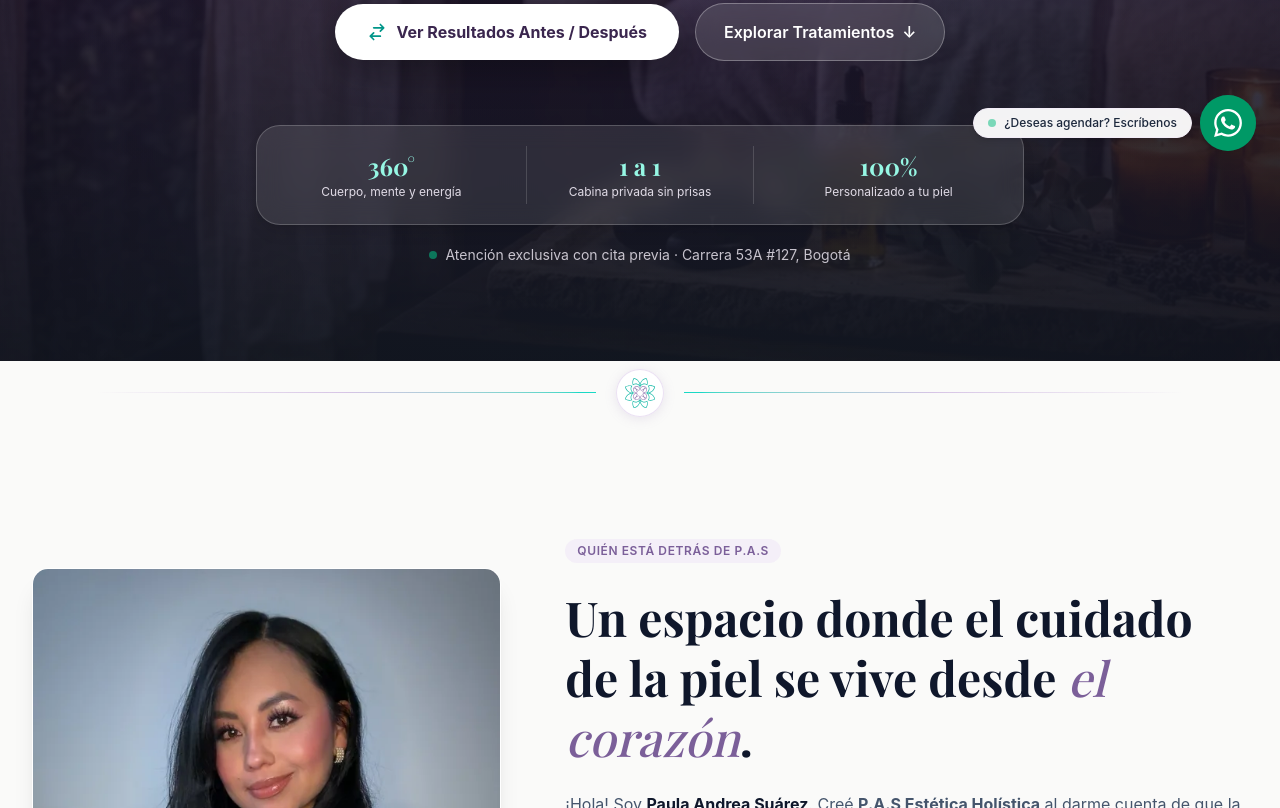
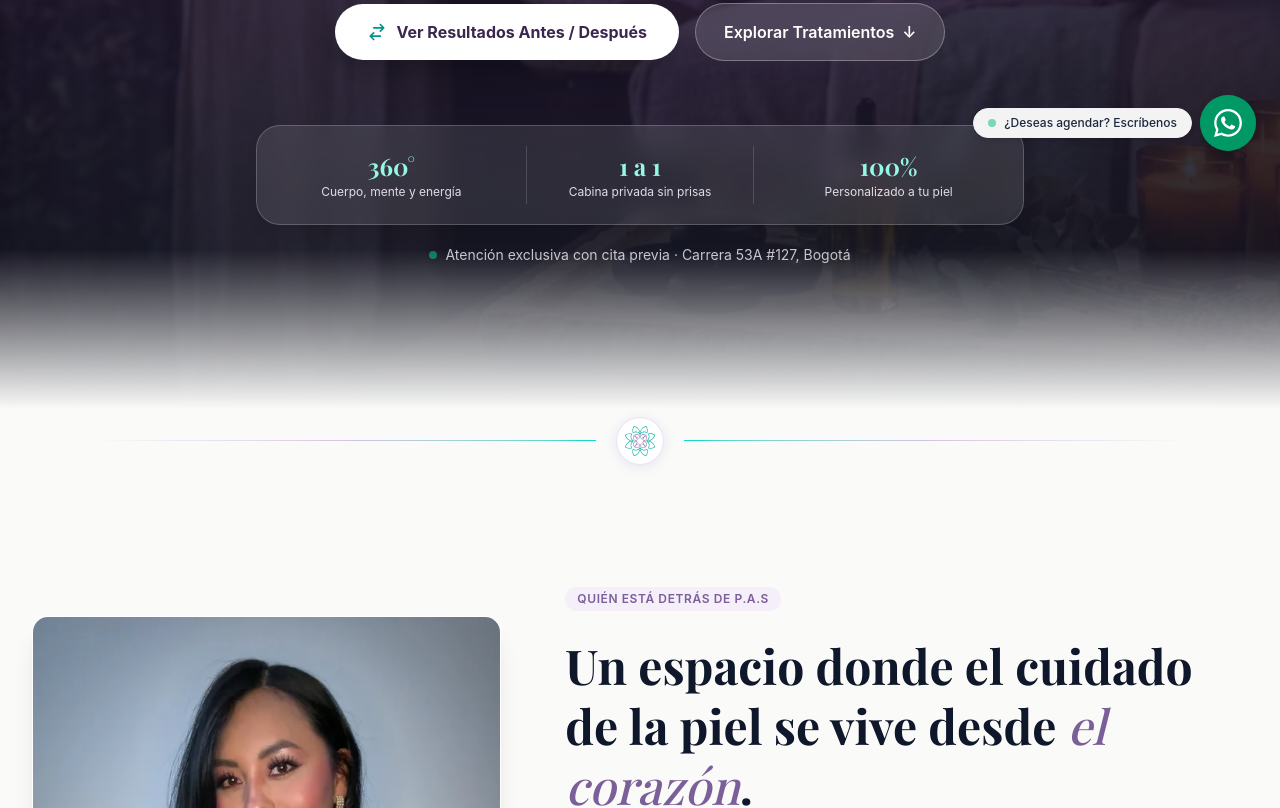
Before and after one commit to juliancardona07/PAS-Estetica, an Astro site: page / in a window 1280 px wide. Shown: the part 625-1433 px from the top of the page. Built offline with nearby package versions, Linux system fonts and the light colour scheme; Astro itself is replaced by a stand-in of ours; a web font is replaced by a local one.

Commit message:
style: add smooth bottom gradient dissolve from full-bleed hero into AboutSection

```diff
--- a/src/components/Hero.astro
+++ b/src/components/Hero.astro
@@ -31,7 +31,7 @@ const whatsappFacialUrl = whatsappBase + encodeURIComponent("¡Hola Paula! Vi lo
   ></div>
 
   <!-- LAYER 3: Centered Editorial Content -->
-  <div class="relative z-10 w-full max-w-5xl mx-auto px-4 sm:px-6 lg:px-8 py-16 sm:py-24 text-center flex flex-col items-center">
+  <div class="relative z-10 w-full max-w-5xl mx-auto px-4 sm:px-6 lg:px-8 pt-16 pb-28 sm:pt-24 sm:pb-36 text-center flex flex-col items-center">
 
     <!-- Location & Concept Pill -->
     <div class="inline-flex items-center gap-2 px-4 py-1.5 rounded-full bg-white/12 backdrop-blur-md border border-white/25 text-teal-200 text-xs sm:text-sm font-semibold tracking-wider uppercase shadow-sm mb-6">
@@ -96,6 +96,12 @@ const whatsappFacialUrl = whatsappBase + encodeURIComponent("¡Hola Paula! Vi lo
     </p>
 
   </div>
+
+  <!-- Smooth Bottom Gradient Dissolve into next section (stone-50 / AboutSection) -->
+  <div
+    class="pointer-events-none absolute inset-x-0 bottom-0 h-28 sm:h-40 bg-gradient-to-t from-stone-50 via-stone-50/65 via-35% to-transparent z-10"
+    aria-hidden="true"
+  ></div>
 </section>
 
 <!-- =====================================================================
```
